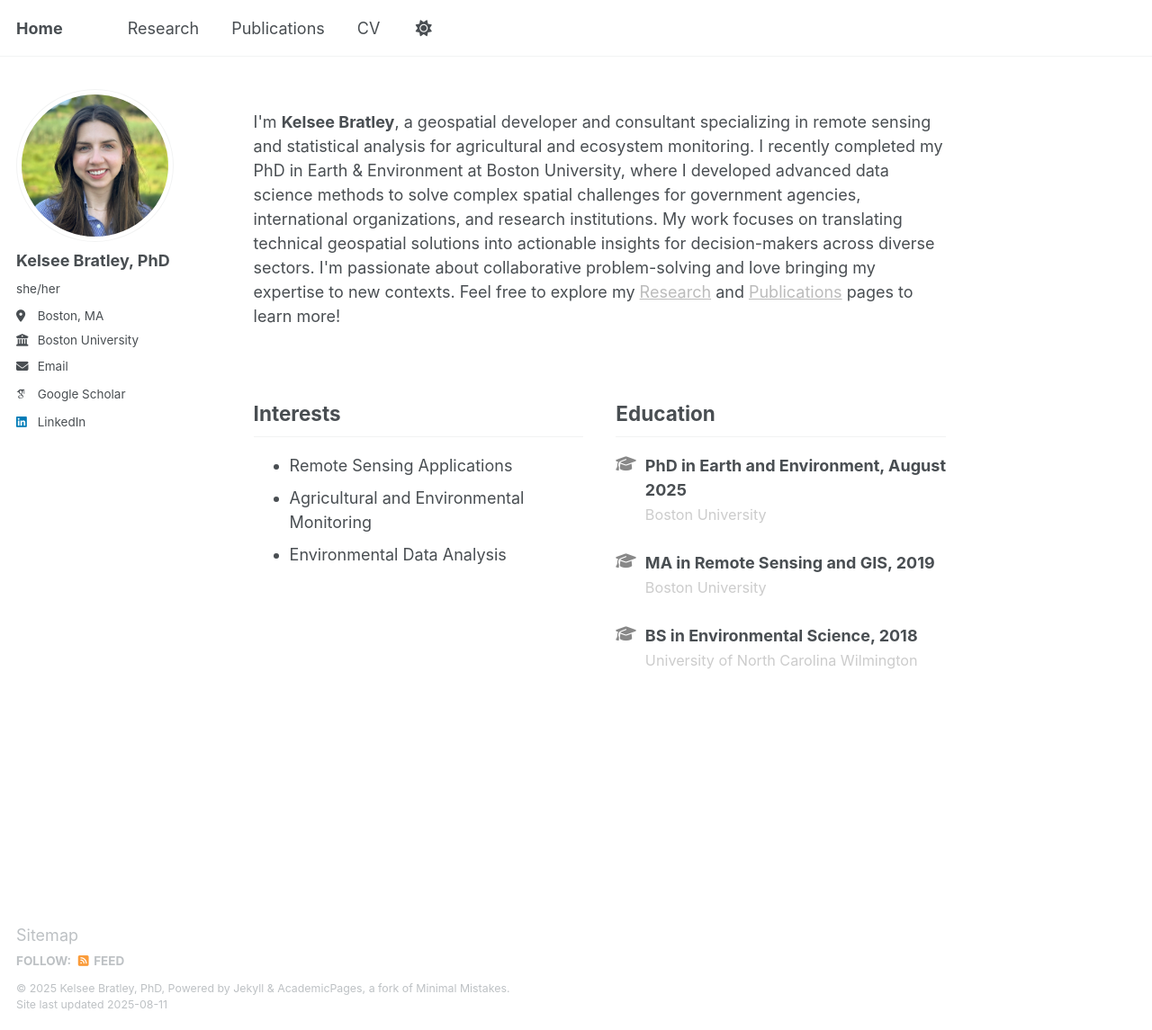
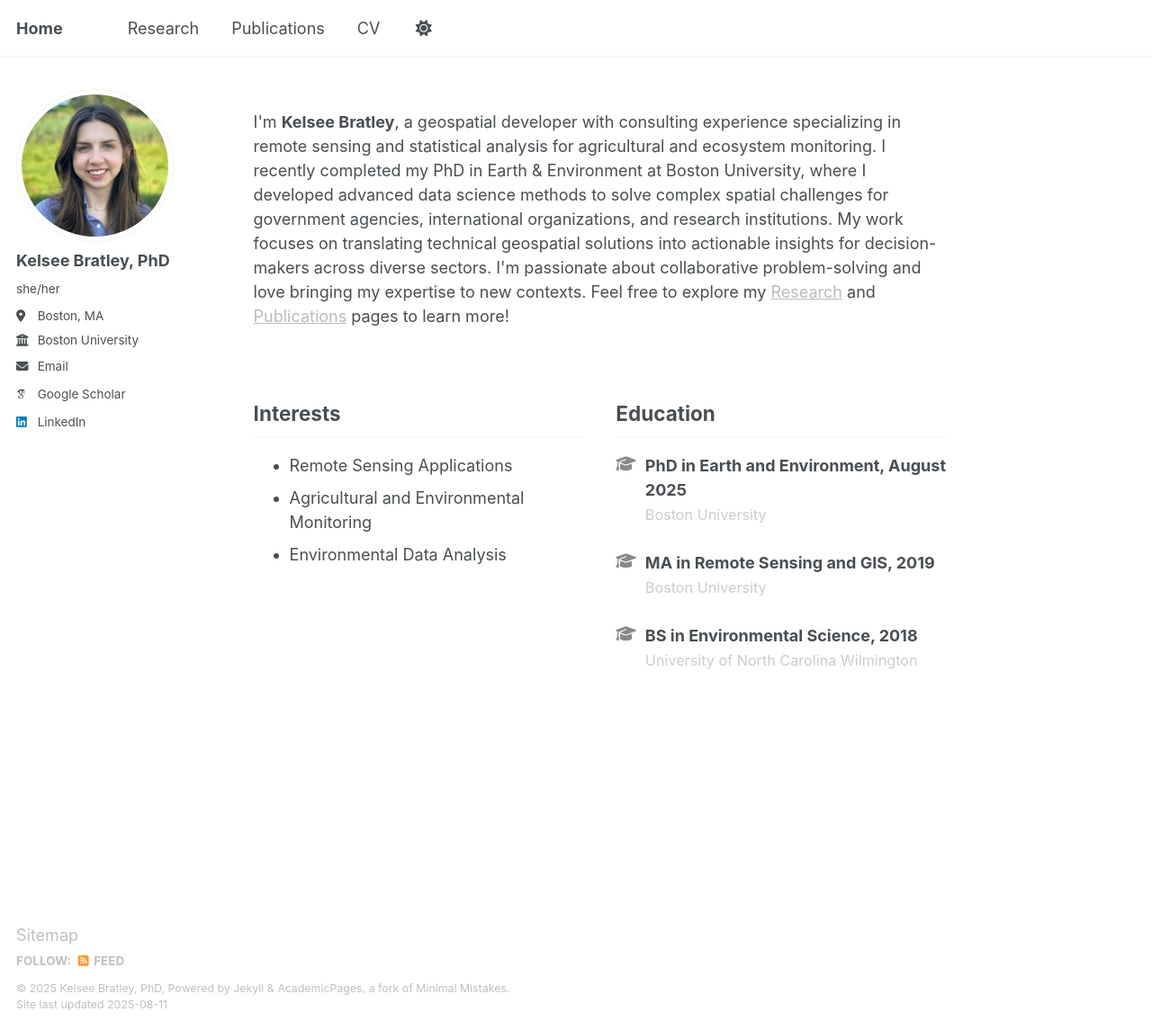
Before and after one commit to kbratley/kbratley.github.io, a Jekyll site: the page built from _pages/about.md, in a window 1280 px wide and 1145 px high. Shown: the whole window at 90% size. Built offline with Jekyll 4.4.1, drawn with Linux system fonts in a browser that asks for light colours; some web fonts are replaced.

Commit message:
Update about.md

```diff
--- a/_pages/about.md
+++ b/_pages/about.md
@@ -8,7 +8,7 @@ redirect_from:
 
   <!-- Updated Intro Text -->
 <p>
-I'm <b>Kelsee Bratley</b>, a geospatial developer and consultant specializing in remote sensing and statistical analysis for agricultural and ecosystem monitoring. I recently completed my PhD in Earth & Environment at Boston University, where I developed advanced data science methods to solve complex spatial challenges for government agencies, international organizations, and research institutions. My work focuses on translating technical geospatial solutions into actionable insights for decision-makers across diverse sectors. I'm passionate about collaborative problem-solving and love bringing my expertise to new contexts. Feel free to explore my
+I'm <b>Kelsee Bratley</b>, a geospatial developer with consulting experience specializing in remote sensing and statistical analysis for agricultural and ecosystem monitoring. I recently completed my PhD in Earth & Environment at Boston University, where I developed advanced data science methods to solve complex spatial challenges for government agencies, international organizations, and research institutions. My work focuses on translating technical geospatial solutions into actionable insights for decision-makers across diverse sectors. I'm passionate about collaborative problem-solving and love bringing my expertise to new contexts. Feel free to explore my
 <a href="/portfolio" style="color: #bbb;">Research</a> and
 <a href="/publications" style="color: #bbb;">Publications</a>
 pages to learn more!
```
